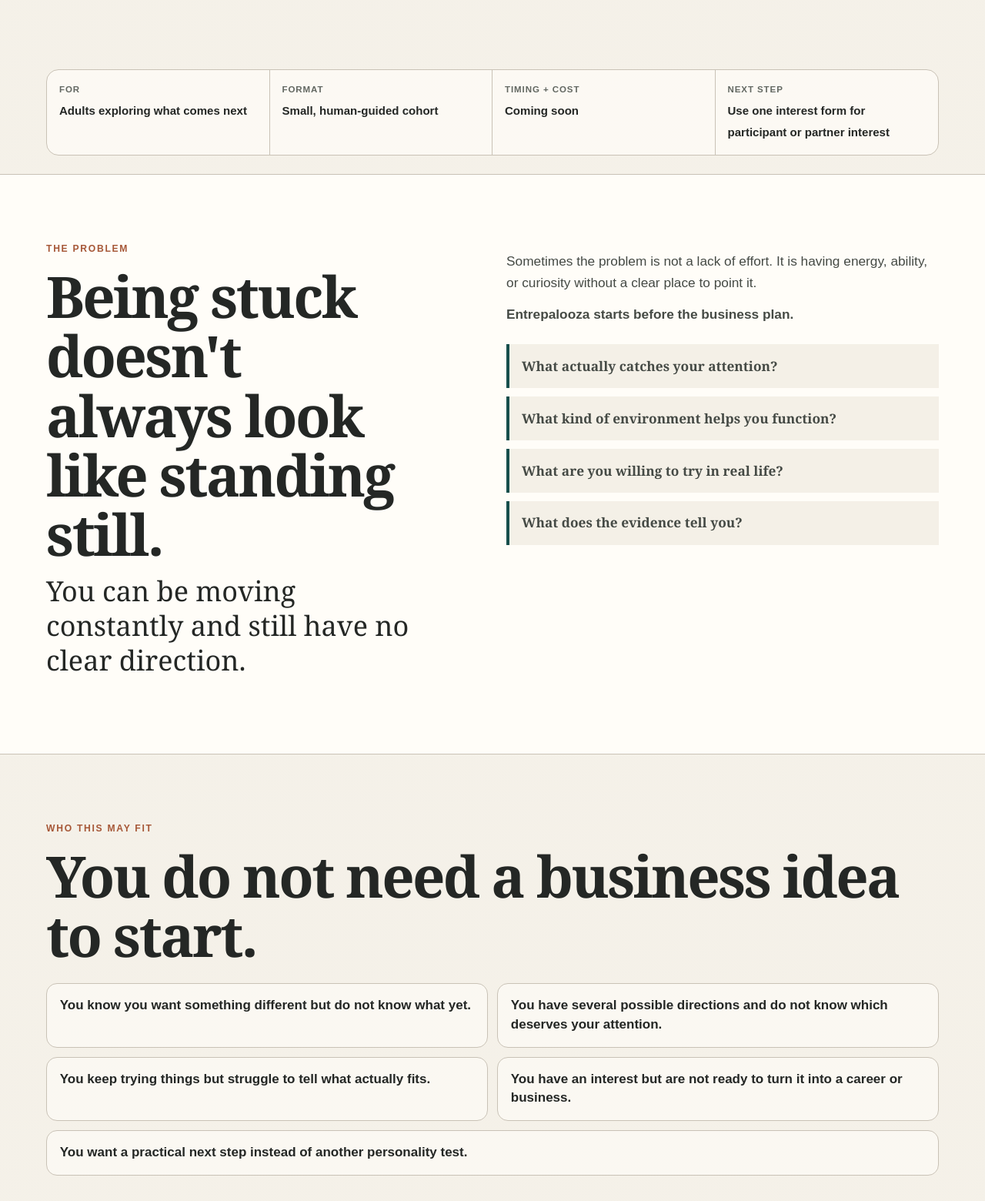
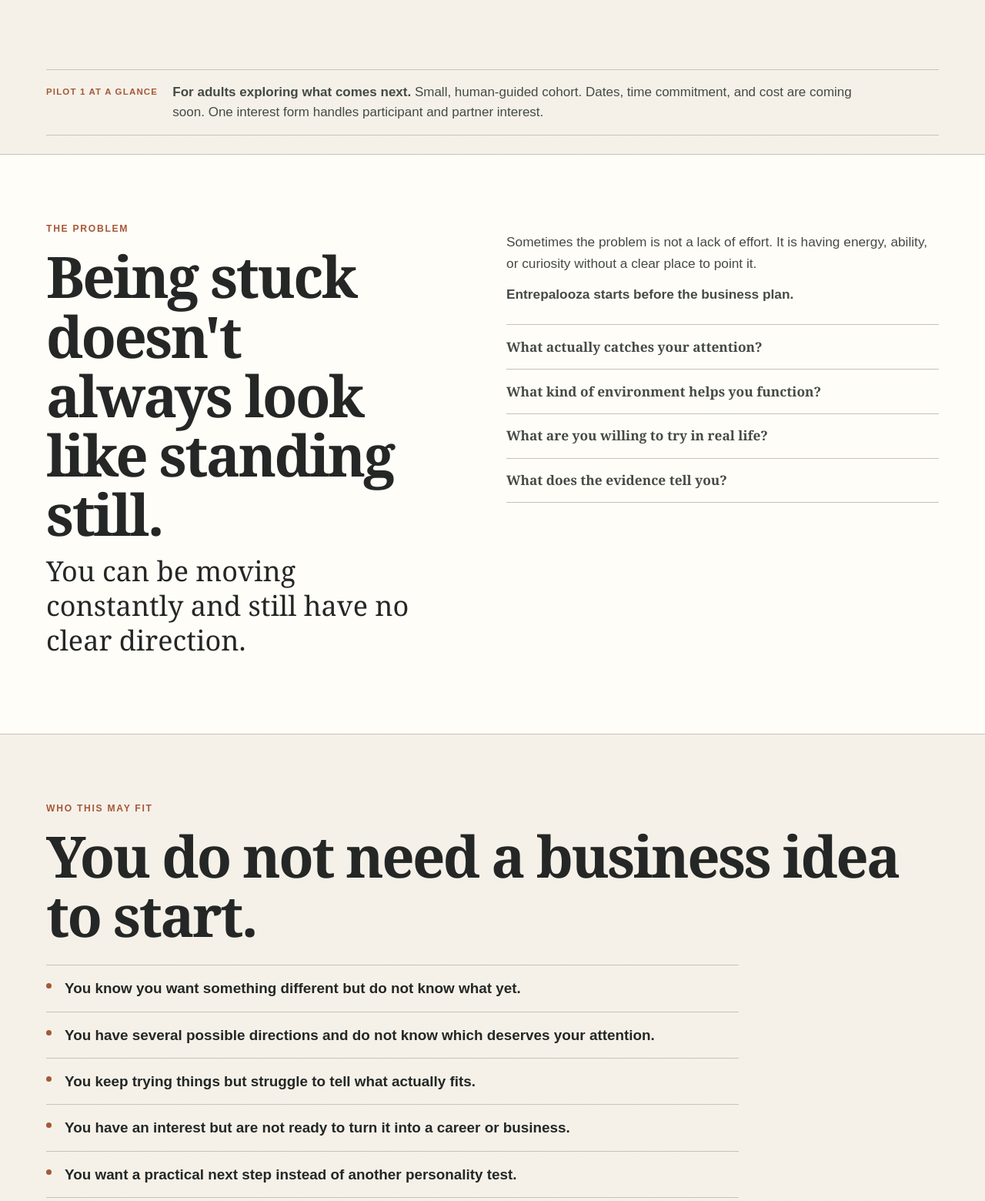
Before and after one commit to ash1102/Entrepalooza, a plain HTML site: page index.html in a window 1280 px wide. Shown: the part 763-2323 px from the top of the page at 77% size. Drawn offline with Linux system fonts and the light colour scheme; a script that the page names is missing.

Commit message:
Reduce homepage card grids for editorial flow

```diff
--- a/index.html
+++ b/index.html
@@ -115,9 +115,9 @@
       max-width:650px;
     }
     .problem-copy{font-size:1.08rem;color:#454a45}
-    .core-questions{display:grid;gap:.7rem;margin-top:1.5rem}
+    .core-questions{display:grid;margin-top:1.5rem;border-top:1px solid var(--line)}
     .core-question{
-      padding:.9rem 1rem;border-left:4px solid var(--teal);background:var(--bone);
+      padding:.9rem 0;border-bottom:1px solid var(--line);
       font-family:var(--serif);font-size:1.08rem;font-weight:700
     }
     .loop-intro{max-width:760px}
@@ -170,27 +170,23 @@
     .small{font-size:.82rem;color:var(--muted)}
     .analytics-note{font-size:.76rem;color:var(--muted);max-width:780px}
     .status-strip{padding:0 0 1.5rem}
-    .status-grid{display:grid;grid-template-columns:repeat(4,minmax(0,1fr));border:1px solid var(--line);border-radius:16px;overflow:hidden;background:rgba(255,253,248,.72)}
-    .status-grid>div{padding:1rem;border-right:1px solid var(--line)}
-    .status-grid>div:last-child{border-right:0}
-    .status-grid span{display:block;color:var(--muted);font-size:.72rem;text-transform:uppercase;letter-spacing:.08em;font-weight:800;margin-bottom:.3rem}
-    .status-grid strong{font-size:.94rem;line-height:1.35}
+    .status-line{display:flex;align-items:flex-start;gap:1.2rem;padding:1rem 0;border-top:1px solid var(--line);border-bottom:1px solid var(--line)}
+    .status-label{flex:0 0 auto;color:var(--copper);font-size:.72rem;text-transform:uppercase;letter-spacing:.1em;font-weight:850;padding-top:.18rem}
+    .status-line p{margin:0;max-width:920px;line-height:1.55;color:#454a45}
     .hero-interest{align-self:center}
-    @media(max-width:780px){.status-grid{grid-template-columns:1fr 1fr}.status-grid>div{border-bottom:1px solid var(--line)}.status-grid>div:nth-child(2){border-right:0}.status-grid>div:nth-last-child(-n+2){border-bottom:0}}
-    @media(max-width:520px){.status-grid{grid-template-columns:1fr}.status-grid>div{border-right:0;border-bottom:1px solid var(--line)!important}.status-grid>div:last-child{border-bottom:0!important}}
-    .fit-grid{display:grid;grid-template-columns:repeat(2,minmax(0,1fr));gap:12px;margin-top:1.5rem}
-    .fit-card{padding:1rem 1.05rem;border:1px solid var(--line);border-radius:14px;background:rgba(255,253,248,.62);font-weight:700;line-height:1.45}
-    .fit-card:last-child{grid-column:1/-1}
-    .loop-example{margin:2rem 0 1.2rem;padding:1.25rem;border:1px solid var(--line);border-radius:18px;background:rgba(255,253,248,.7)}
-    .loop-example-grid{display:grid;grid-template-columns:repeat(2,minmax(0,1fr));gap:10px}
-    .loop-example-grid>div{padding:.9rem;border-left:3px solid var(--teal);background:rgba(226,235,229,.4)}
-    .loop-example-grid strong{display:block;margin-bottom:.3rem}
-    .loop-example-grid span{display:block;line-height:1.45}
+    .fit-list{list-style:none;margin:1.6rem 0 0;padding:0;max-width:900px;border-top:1px solid var(--line)}
+    .fit-list li{position:relative;padding:1rem 0 1rem 1.5rem;border-bottom:1px solid var(--line);font:700 clamp(1rem,1.7vw,1.18rem)/1.45 var(--sans)}
+    .fit-list li::before{content:"";position:absolute;left:0;top:1.45rem;width:7px;height:7px;border-radius:50%;background:var(--copper)}
+    .loop-example{margin:2.2rem 0 1.2rem;padding:1.2rem 0;border-top:1px solid var(--line);border-bottom:1px solid var(--line)}
+    .loop-story{display:grid;gap:0;max-width:900px}
+    .loop-story p{margin:0;padding:.75rem 0;border-bottom:1px dotted var(--line);line-height:1.55}
+    .loop-story p:last-child{border-bottom:0}
+    .loop-story strong{display:inline-block;min-width:72px;color:var(--teal)}
     .loop-example-note{margin:1rem 0 0;font-weight:700}
+    @media(max-width:680px){.status-line{display:block}.status-label{display:block;margin-bottom:.45rem}.loop-story strong{min-width:0;display:block;margin-bottom:.2rem}}
     .commitment-chips{display:flex;flex-wrap:wrap;gap:.65rem;margin-top:1.2rem}
     .commitment-chips span{padding:.65rem .85rem;border:1px solid var(--teal);border-radius:999px;font-weight:800;color:var(--teal)}
-    @media(max-width:680px){.fit-grid,.loop-example-grid{grid-template-columns:1fr}.fit-card:last-child{grid-column:auto}}
-    @media(max-width:900px){
+        @media(max-width:900px){
       .hero-grid,.problem-grid,.community-grid,.cta-box{grid-template-columns:1fr}
       .hero-art{min-height:390px}
       .branching-visual{height:390px}
@@ -279,11 +275,9 @@
   </section>
 
   <section class="status-strip" aria-label="Pilot 1 at a glance">
-    <div class="wrap status-grid">
-      <div><span>For</span><strong>Adults exploring what comes next</strong></div>
-      <div><span>Format</span><strong>Small, human-guided cohort</strong></div>
-      <div><span>Timing + cost</span><strong>Coming soon</strong></div>
-      <div><span>Next step</span><strong>Use one interest form for participant or partner interest</strong></div>
+    <div class="wrap status-line">
+      <span class="status-label">Pilot 1 at a glance</span>
+      <p><strong>For adults exploring what comes next.</strong> Small, human-guided cohort. Dates, time commitment, and cost are coming soon. One interest form handles participant and partner interest.</p>
     </div>
   </section>
 
@@ -311,13 +305,13 @@
     <div class="wrap">
       <p class="eyebrow">Who this may fit</p>
       <h2>You do not need a business idea to start.</h2>
-      <div class="fit-grid">
-        <div class="fit-card">You know you want something different but do not know what yet.</div>
-        <div class="fit-card">You have several possible directions and do not know which deserves your attention.</div>
-        <div class="fit-card">You keep trying things but struggle to tell what actually fits.</div>
-        <div class="fit-card">You have an interest but are not ready to turn it into a career or business.</div>
-        <div class="fit-card">You want a practical next step instead of another personality test.</div>
-      </div>
+      <ul class="fit-list">
+        <li>You know you want something different but do not know what yet.</li>
+        <li>You have several possible directions and do not know which deserves your attention.</li>
+        <li>You keep trying things but struggle to tell what actually fits.</li>
+        <li>You have an interest but are not ready to turn it into a career or business.</li>
+        <li>You want a practical next step instead of another personality test.</li>
+      </ul>
     </div>
   </section>
 
@@ -352,11 +346,11 @@
 
       <div class="loop-example" aria-label="Example of the Entrepalooza learning loop">
         <p class="eyebrow">One small example</p>
-        <div class="loop-example-grid">
-          <div><strong>Notice</strong><span>“I keep watching furniture-restoration videos.”</span></div>
-          <div><strong>Try</strong><span>Spend one Saturday helping refinish a small piece.</span></div>
-          <div><strong>Reflect</strong><span>“I liked the hands-on work, hated the fumes, and lost track of time.”</span></div>
-          <div><strong>Decide</strong><span>Learn more, but next time test it in a ventilated workshop.</span></div>
+        <div class="loop-story">
+          <p><strong>Notice:</strong> “I keep watching furniture-restoration videos.”</p>
+          <p><strong>Try:</strong> Spend one Saturday helping refinish a small piece.</p>
+          <p><strong>Reflect:</strong> “I liked the hands-on work, hated the fumes, and lost track of time.”</p>
+          <p><strong>Decide:</strong> Learn more, but next time test it in a ventilated workshop.</p>
         </div>
         <p class="loop-example-note">That does not mean “become a furniture restorer.” It means you know more than you did before.</p>
       </div>
```
